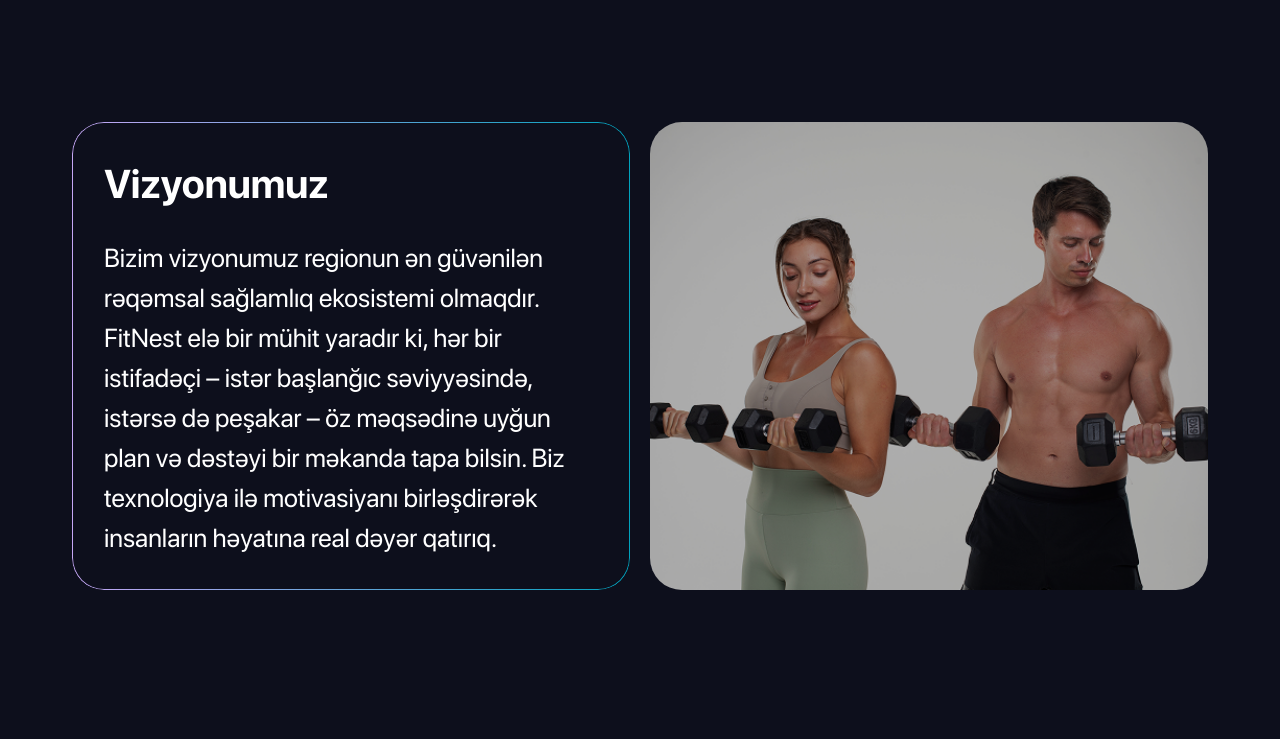
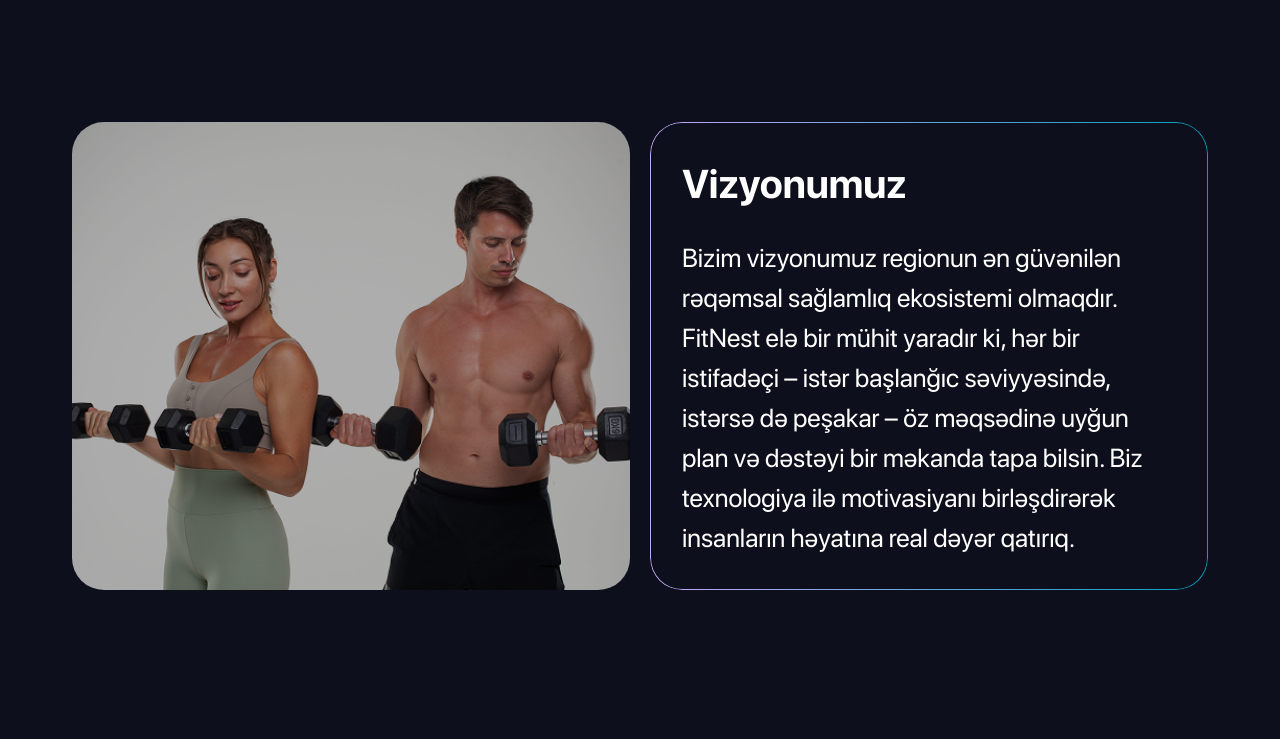
Before and after one commit to fitnest-health/frontend, a Next.js app: page /about in a window 1280 px wide. Shown: the part 1140-1879 px from the top of the page. Built offline with nearby package versions, Linux system fonts and the light colour scheme.

Commit message:
styling for About section components

```diff
--- a/app/(main)/about/page.tsx
+++ b/app/(main)/about/page.tsx
@@ -63,20 +63,29 @@ const About = () => {
                 {aboutItems.map((item, index) => (
                     <div
                         key={index}
-                        className={`relative grid sm:grid-cols-2 grid-cols-1 items-stretch justify-between sm:gap-5 md:mt-[151px] sm:mt-5 mt-4 ${item.reverse ? "flex-row-reverse" : ""
-                            }`}
+                        className="relative grid sm:grid-cols-2 grid-cols-1 items-stretch justify-between sm:gap-5 md:mt-[151px] sm:mt-5 mt-4"
                     >
-                        <div className="z-20 gradient-border rounded-4xl h-full">
+                        <div className={`z-20 gradient-border rounded-4xl h-full order-2 sm:order-${item.reverse ? "2" : "1"}`}>
                             <div className="p-8 h-full flex flex-col gap-6">
                                 <h2 className="text-t1 leading-t1 md:text-h4 font-bold md:leading-h4 text-neutral-50">
                                     {item.title}
                                 </h2>
-
                                 <p className="text-b1 leading-b1 md:text-t1 md:leading-t1 text-neutral-50">
                                     {item.text}
                                 </p>
                             </div>
                         </div>
+
+                        <div className={`hidden sm:block relative h-full w-full rounded-4xl order-${item.reverse ? "1" : "2"}`}>
+                            <Image
+                                src={item.img}
+                                alt={item.alt}
+                                fill
+                                className="object-cover rounded-4xl"
+                                priority
+                            />
+                        </div>
+
                         <div className="sm:hidden block absolute top-0 left-0 h-full w-full rounded-4xl opacity-60 ">
                             <Image
                                 src={item.img}
@@ -86,16 +95,8 @@ const About = () => {
                                 priority
                             />
                         </div>
-                        <div className="hidden sm:block relative h-full w-full rounded-4xl">
-                            <Image
-                                src={item.img}
-                                alt={item.alt}
-                                fill
-                                className="object-cover rounded-4xl"
-                                priority
-                            />
-                        </div>
                     </div>
+
                 ))}
 
                 <div className="text-center md:mt-12 sm:mt-10 mt-7">
```
